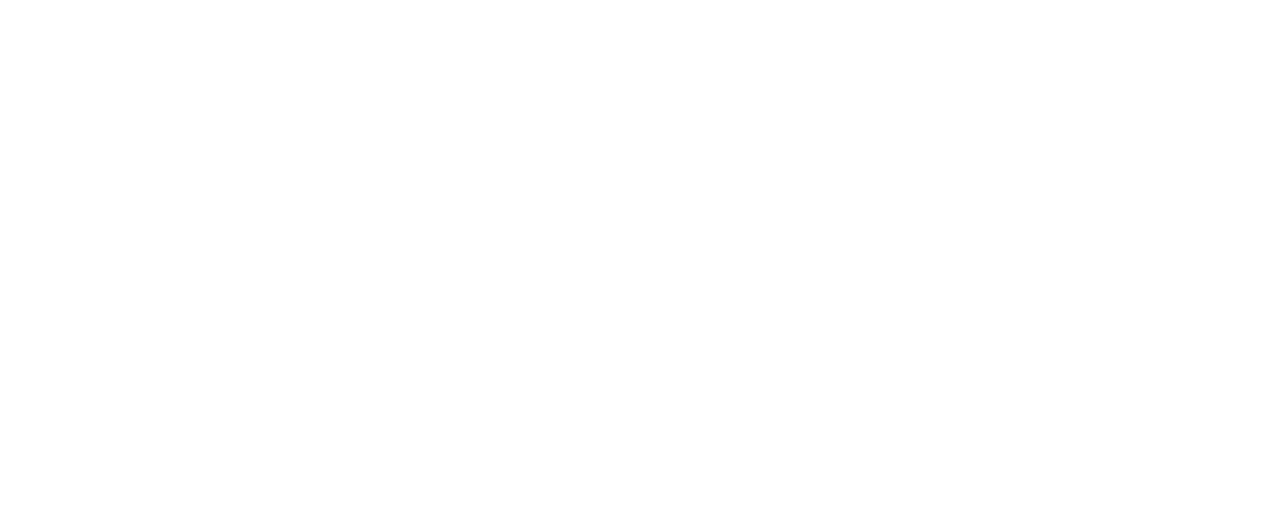
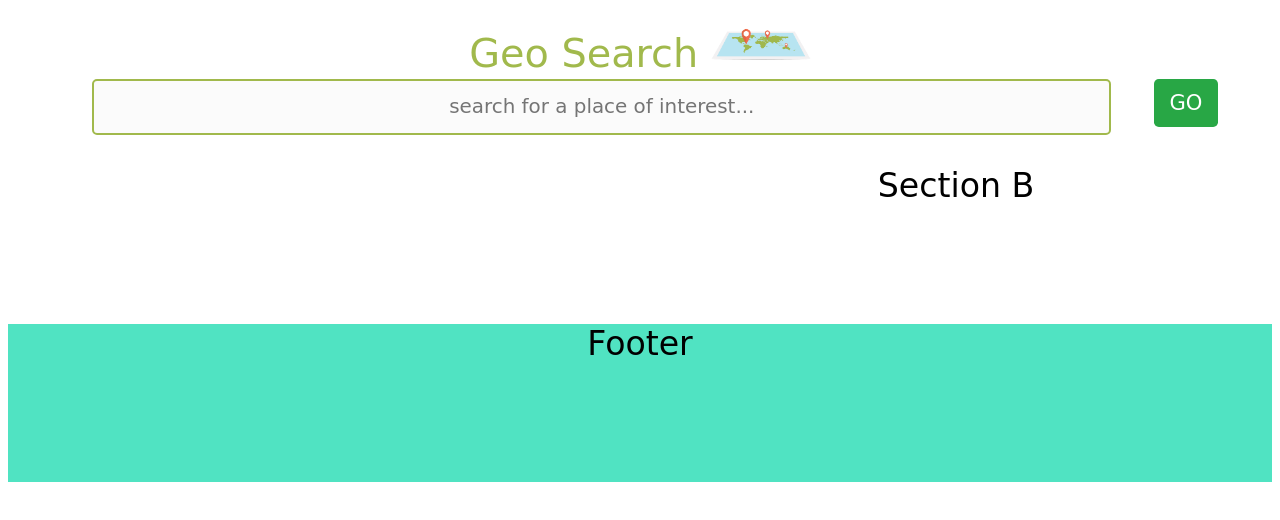
Before and after one commit to stephanieekekwe/Geo-Search-Devc-Program, a plain HTML site: page index.html in a window 1280 px wide. Drawn offline with Linux system fonts and the light colour scheme.

Commit message:
Created Search bar

```diff
--- a/index.html
+++ b/index.html
@@ -1,12 +1,29 @@
 <!DOCTYPE html>
 <html lang="en">
+
 <head>
     <meta charset="UTF-8">
     <meta name="viewport" content="width=device-width, initial-scale=1.0">
     <meta http-equiv="X-UA-Compatible" content="ie=edge">
     <title>Geo Search</title>
+    <link rel="stylesheet" href="main.css">
 </head>
+
 <body>
+    <div class="container">
+        <section id="h">
+             <header>Geo Search <img src="./images/header-pic.png" class="header-img" alt=""></header>
+             <form action="">
+                 <input type="text" placeholder="search for a place of interest...">
+                 <button class="btn-search" type="submit">GO</button>
+             </form>
+        </section>
+         <section id="a">
+             <iframe src="" frameborder="0"></iframe>
+         </section>
+         <section id="b">Section B</section>
+         <footer>Footer</footer>
+    </div>
+</body>
 
-</body>
 </html>
--- a/main.css
+++ b/main.css
@@ -1,3 +1,70 @@
-body{
-    font-size: 18px;
+* {
+    font-family: 'Luckiest Guy', cursive;
+    font-size: 1.2em;
+    text-align: center;
 }
+
+.container {
+    display: grid;
+    grid-template: repeat(3, 1fr) / repeat(4, 1fr);
+    grid-template-areas:
+        "h h h h"
+        "a a b b"
+        "f f f f"
+    ;
+}
+section#h {
+    grid-area: h;
+}
+
+section#a {
+    grid-area: a;
+}
+
+section#b {
+    grid-area: b;
+}
+
+footer {
+    grid-area: f;
+    background-color: #50E3C2;
+}
+
+header {
+    color: #a1b94c;
+}
+
+.header-img {
+    width: 100px;
+}
+
+input {
+    border: 2px solid #a1b94c;
+    border-radius: 5px;
+    height: 50px;
+    width: 80%;
+    margin: auto 30px;
+    background: rgba(250, 250, 250, 0.8);
+    font-size: 0.5em;
+}
+
+input:focus {
+    border: none !important;
+}
+
+.btn-search {
+    color: #fff;
+    background-color: #28a745;
+    border-color: #28a745;
+    display: inline-block;
+    font-weight: 400;
+    text-align: center;
+    white-space: nowrap;
+    vertical-align: middle;
+    border: 1px solid transparent;
+    padding: .375rem .75rem;
+    font-size: 1.1rem;
+    line-height: 1.5;
+    border-radius: .25rem;
+    cursor: pointer;
+}
```
Also changed, not shown: images/header-pic.png (added).
